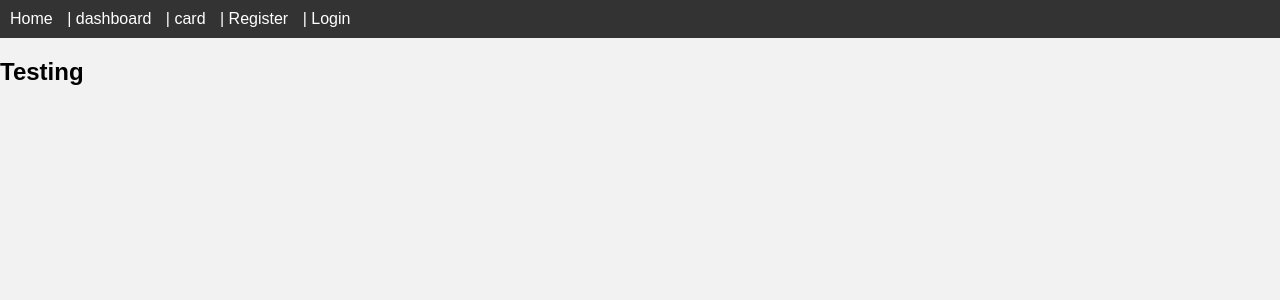
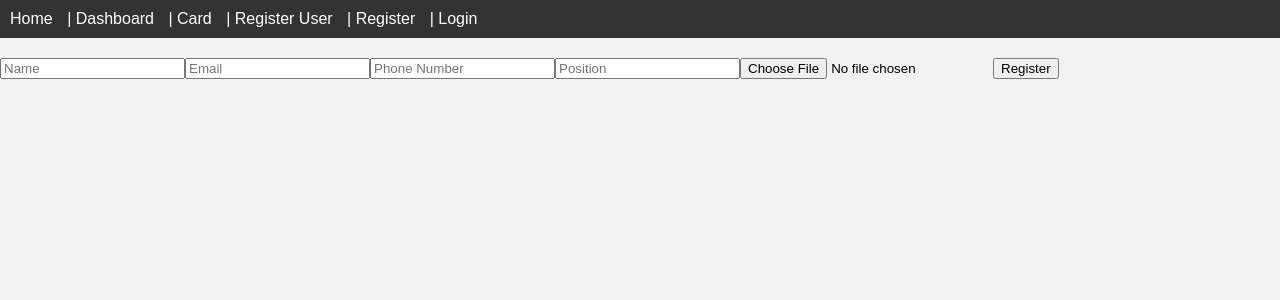
Before and after one commit to devjinx/cardline, a Vue app: page /registeruser in a window 1280 px wide. Shown: the top 300 px of the page. Built offline with nearby package versions, Linux system fonts and the light colour scheme; no server answers.

Commit message:
edit little reguser and fix bug

```diff
--- a/src/App.vue
+++ b/src/App.vue
@@ -1,12 +1,15 @@
 <template>
   <div>
     <nav>
-      <router-link to="/"> Home </router-link> |
+      <router-link to="/">Home </router-link> |
       <span>
-        <router-link to="/dashboard"> dashboard </router-link> |
+        <router-link to="/dashboard">Dashboard </router-link> |
       </span>
       <span>
-        <router-link to="/card"> card </router-link> |
+        <router-link to="/card">Card </router-link> |
+      </span>
+      <span>
+        <router-link to="/registeruser">Register User </router-link> |
       </span>
       <span v-if="isLoggedIn">
         <button @click="handleSignOut"> Logout </button>
@@ -24,6 +27,8 @@
 <script setup>
 import { ref, watchEffect } from 'vue' // used for conditional rendering
 import { getAuth,onAuthStateChanged, signOut } from 'firebase/auth'
+import 'firebase/storage';
+import 'firebase/firestore';
 import { useRouter } from 'vue-router'
 
 const router = useRouter()
--- a/src/router/index.js
+++ b/src/router/index.js
@@ -9,7 +9,16 @@ import Reguser from '../views/reguser.vue';
 import { initializeApp } from "firebase/app";
 import 'firebase/auth';
 import 'firebase/firestore';
-
+const firebaseConfig = {
+    apiKey: "AIzaSyCl_1rB3G5UJyZPCw9V4Zmv8Ob8q1EPUZM",
+    authDomain: "testappcard-27b80.firebaseapp.com",
+    databaseURL: "https://testappcard-27b80-default-rtdb.asia-southeast1.firebasedatabase.app",
+    projectId: "testappcard-27b80",
+    storageBucket: "testappcard-27b80.appspot.com",
+    messagingSenderId: "516526069040",
+    appId: "1:516526069040:web:b7faade2ebf1459efca4f5",
+    measurementId: "G-3Y18BQ2HRS"
+};
 const routes = [
     { path: '/card', name: 'Card', component: Card },
     { path: '/register', name: 'Register', component: Register },
--- a/src/views/Reg.vue
+++ b/src/views/Reg.vue
@@ -11,7 +11,7 @@
       <input type="password" placeholder="Password" v-model="password" />
     </div>
     <div class="form-group">
-      <button class="submit-btn" @click="register">Submit</button>
+      <button class="submit-btn" @click="register">register</button>
     </div>
   </div>
 </center>
--- a/src/views/login.vue
+++ b/src/views/login.vue
@@ -12,7 +12,7 @@
       </div>
       <p v-if="errMsg" class="error-message">{{ errMsg }}</p>
       <div class="form-group">
-        <button class="submit-btn" @click="signIn">Submit</button>
+        <button class="submit-btn" @click="signIn">login</button>
       </div>
     </div>
   </center>
--- a/src/views/reguser.vue
+++ b/src/views/reguser.vue
@@ -1,3 +1,75 @@
 <template>
-<h1>Testing</h1>
-</template>
+    <div>
+      <input v-model="name" placeholder="Name" />
+      <input v-model="email" placeholder="Email" />
+      <input v-model="phoneNumber" placeholder="Phone Number" />
+      <input v-model="position" placeholder="Position" />
+      <input type="file" @change="handleFileChange" />
+      <button @click="registerProfile">Register</button>
+    </div>
+  </template>
+
+  <script>
+import { ref } from 'vue';
+import { initializeApp } from 'firebase/app';
+import 'firebase/storage'; // Import 'firebase/storage' instead of 'firebase/firestore'
+import { getStorage } from 'firebase/storage'; // Import 'getStorage' from 'firebase/storage'
+import { getFirestore } from 'firebase/firestore'; // Import getFirestore function
+
+// Initialize Firebase (make sure to initialize it only once in your entire app)
+const firebaseConfig = {
+    apiKey: "AIzaSyCl_1rB3G5UJyZPCw9V4Zmv8Ob8q1EPUZM",
+    authDomain: "testappcard-27b80.firebaseapp.com",
+    databaseURL: "https://testappcard-27b80-default-rtdb.asia-southeast1.firebasedatabase.app",
+    projectId: "testappcard-27b80",
+    storageBucket: "testappcard-27b80.appspot.com",
+    messagingSenderId: "516526069040",
+    appId: "1:516526069040:web:b7faade2ebf1459efca4f5",
+    measurementId: "G-3Y18BQ2HRS"
+};
+initializeApp(firebaseConfig);
+export default {
+  data() {
+    return {
+      name: '',
+      email: '',
+      phoneNumber: '',
+      position: '',
+      photo: null,
+    }
+  },
+  methods: {
+    handleFileChange(event) {
+      this.photo = event.target.files[0];
+    },
+    async registerProfile() {
+      if (this.photo && this.photo.type === 'image/png' && this.photo.size <= 1024 * 1024) {
+        const db = getFirestore();
+        const storage = getStorage();
+
+        const photoRef = storage.child(`profile_photos/${this.photo.name}`);
+        await photoRef.put(this.photo);
+        const photoUrl = await photoRef.getDownloadURL();
+
+        await db.collection('profiles').add({
+          name: this.name,
+          email: this.email,
+          phoneNumber: this.phoneNumber,
+          position: this.position,
+          photoUrl: photoUrl,
+        });
+
+        this.name = '';
+        this.email = '';
+        this.phoneNumber = '';
+        this.position = '';
+        this.photo = null;
+
+        alert('Profile registered successfully!');
+      } else {
+        alert('Please select a PNG image file of size up to 1MB.');
+      }
+    },
+  },
+};
+</script>
```
Also changed, not shown: src/main.js (+10 -10 lines).
